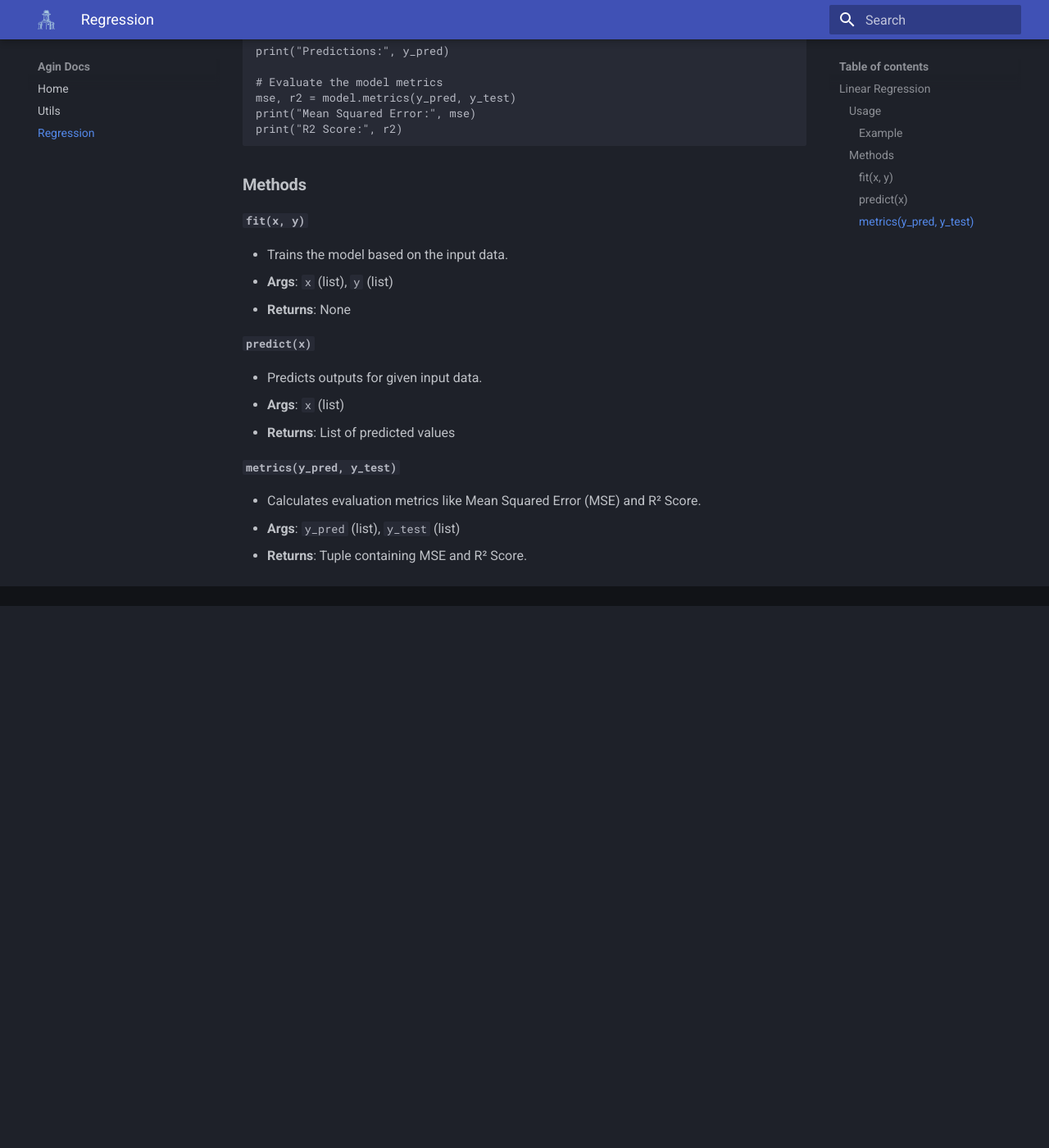
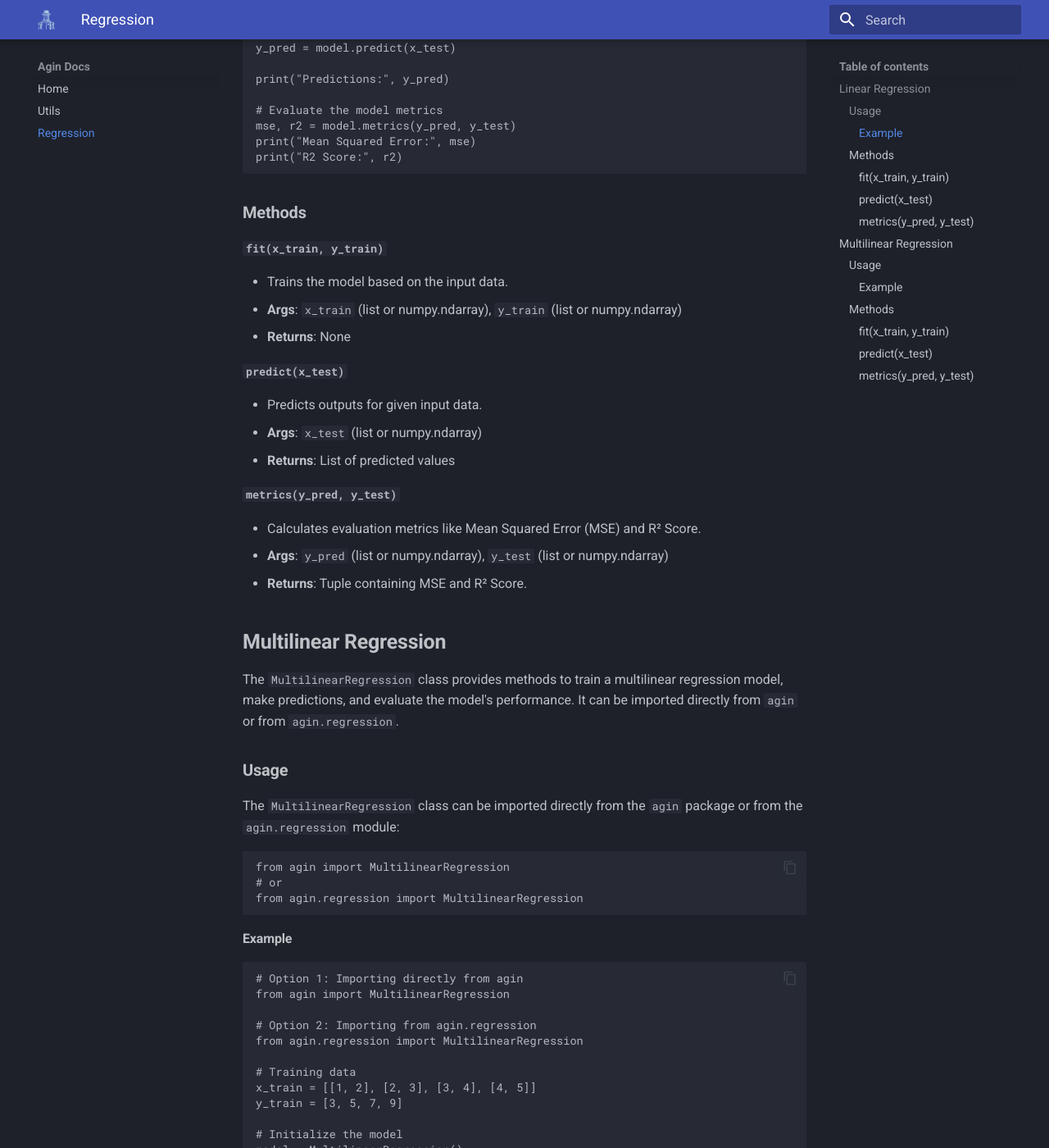
Before and after one commit to Agnik7/Agin, an MkDocs documentation site: the page built from docs/regression.md, in a window 1280 px wide and 1400 px high, scrolled down 1097 px. Shown: the whole window at 82% size. Built offline with MkDocs 1.6.1 and Material for MkDocs 9.7.7, drawn with Linux system fonts in a browser that asks for light colours; before the commit the page ends 1836 px from its top, so only the background shows below that; some of the changed text lies outside the part shown.

Commit message:
update: implement multilinear regression and update docs

````diff
--- a/docs/regression.md
+++ b/docs/regression.md
@@ -3,6 +3,7 @@
 The `regression` module contains implementations of regression models. Currently, the package supports:
 
 - **Linear Regression**
+- **Multilinear Regression**
 
 ## **Linear Regression**
 The `LinearRegression` class provides methods to train a linear regression model, make predictions, and evaluate the model's performance. It can be imported directly from `agin` or from `agin.regression`.
@@ -50,17 +51,78 @@
 ```
 
 ### **Methods**
-#### **`fit(x, y)`**
+#### **`fit(x_train, y_train)`**
    - Trains the model based on the input data.
-   - **Args**: `x` (list), `y` (list)
+   - **Args**: `x_train` (list or numpy.ndarray), `y_train` (list or numpy.ndarray)
    - **Returns**: None
 
-#### **`predict(x)`**
+#### **`predict(x_test)`**
    - Predicts outputs for given input data.
-   - **Args**: `x` (list)
+   - **Args**: `x_test` (list or numpy.ndarray)
    - **Returns**: List of predicted values
 
 #### **`metrics(y_pred, y_test)`**
    - Calculates evaluation metrics like Mean Squared Error (MSE) and R² Score.
-   - **Args**: `y_pred` (list), `y_test` (list)
+   - **Args**: `y_pred` (list or numpy.ndarray), `y_test` (list or numpy.ndarray)
    - **Returns**: Tuple containing MSE and R² Score.
+
+## **Multilinear Regression**
+The `MultilinearRegression` class provides methods to train a multilinear regression model, make predictions, and evaluate the model's performance. It can be imported directly from `agin` or from `agin.regression`.
+
+### **Usage**
+The `MultilinearRegression` class can be imported directly from the `agin` package or from the `agin.regression` module:
+
+```python
+from agin import MultilinearRegression
+# or
+from agin.regression import MultilinearRegression
+```
+
+#### **Example**
+
+```python
+# Option 1: Importing directly from agin
+from agin import MultilinearRegression
+
+# Option 2: Importing from agin.regression
+from agin.regression import MultilinearRegression
+
+# Training data
+x_train = [[1, 2], [2, 3], [3, 4], [4, 5]]
+y_train = [3, 5, 7, 9]
+
+# Initialize the model
+model = MultilinearRegression()
+
+# Fit the model
+model.fit(x_train, y_train)
+
+# Predict using the model
+x_test = [[5, 6], [6, 7]]
+
+y_pred = model.predict(x_test)
+
+print("Predictions:", y_pred)
+
+# Evaluate the model metrics
+y_test = [11, 13]
+mse, r2 = model.metrics(y_pred, y_test)
+print("Mean Squared Error:", mse)
+print("R2 Score:", r2)
+```
+
+### **Methods**
+#### **`fit(x_train, y_train)`**
+   - Trains the model using the Normal Equation.
+   - **Args**: `x_train` (list or numpy.ndarray), `y_train` (list or numpy.ndarray)
+   - **Returns**: None
+
+#### **`predict(x_test)`**
+   - Predicts outputs for given input data.
+   - **Args**: `x_test` (list or numpy.ndarray)
+   - **Returns**: List of predicted values
+
+#### **`metrics(y_pred, y_test)`**
+   - Calculates evaluation metrics like Mean Squared Error (MSE) and R² Score.
+   - **Args**: `y_pred` (list or numpy.ndarray), `y_test` (list or numpy.ndarray)
+   - **Returns**: Tuple containing MSE and R² Score.
````
Also changed, not shown: docs/index.md (+23 -0 lines), 2 other files.
